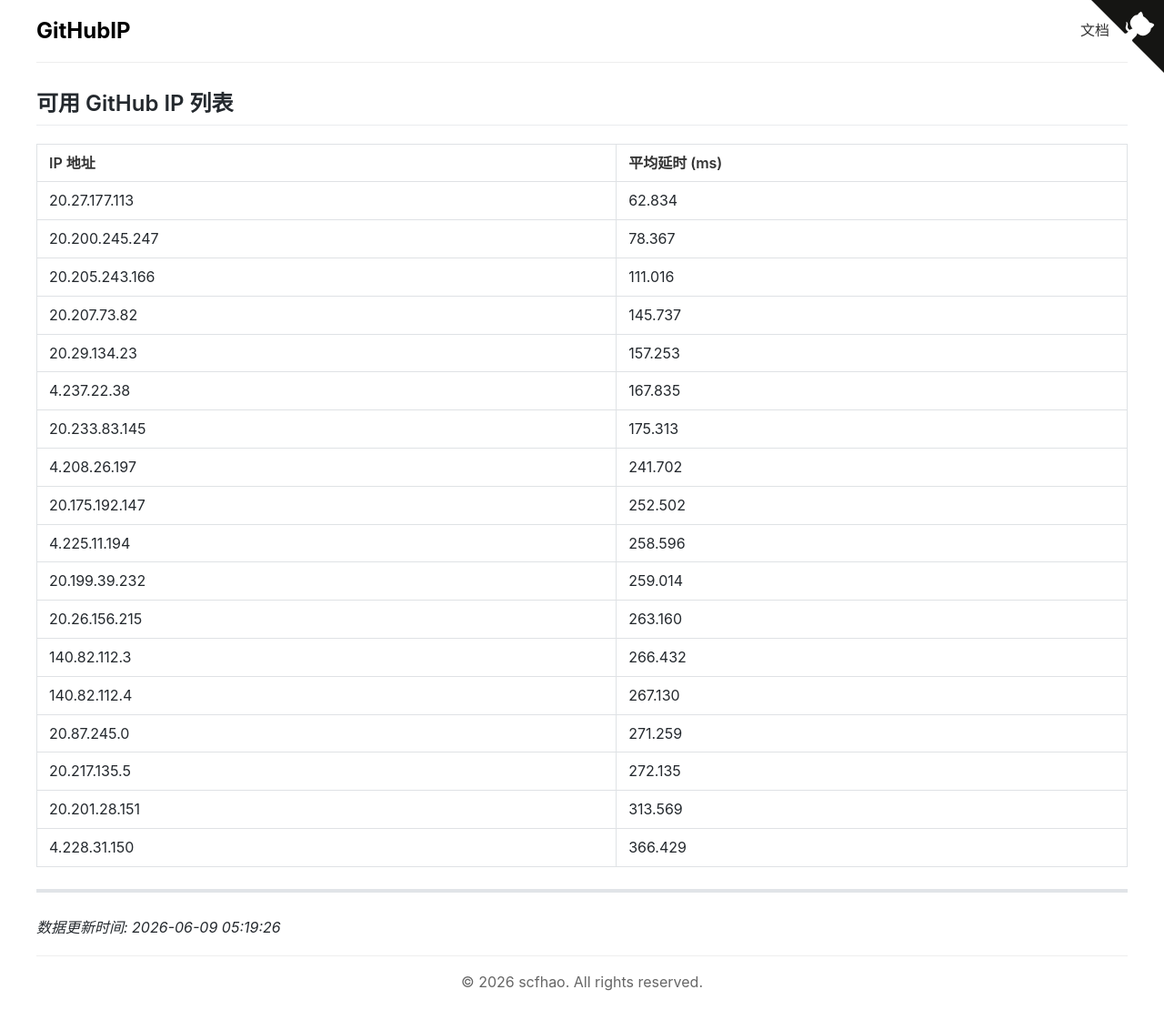
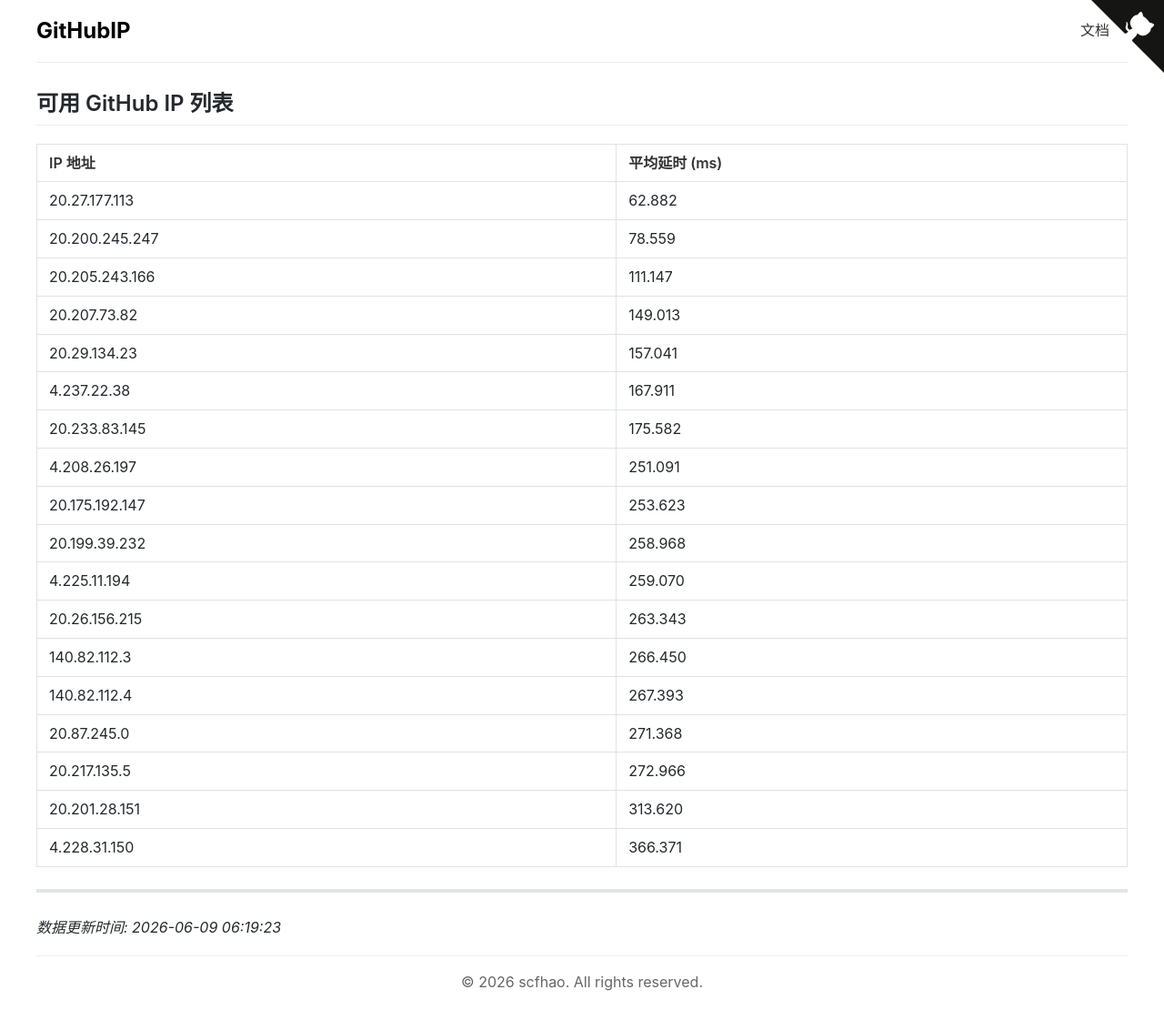
Before and after one commit to scfhao/GitHubIP, a Jekyll site: the page built from index.md, in a window 1280 px wide. Shown: the whole page at 91% size. Built offline with Jekyll 4.4.1, drawn with Linux system fonts in a browser that asks for light colours.

Commit message:
自动脚本执行 - 2026-06-09 06:19:23

```diff
--- a/index.md
+++ b/index.md
@@ -1,32 +1,32 @@
 ---
 layout: home
 title: GitHub IP 列表
-date: 2026-06-09 05:19:26
+date: 2026-06-09 06:19:23
 ---
 
 ## 可用 GitHub IP 列表
 
 | IP 地址 | 平均延时 (ms) |
 |---------|--------------|
-| 20.27.177.113 | 62.834 |
-| 20.200.245.247 | 78.367 |
-| 20.205.243.166 | 111.016 |
-| 20.207.73.82 | 145.737 |
-| 20.29.134.23 | 157.253 |
-| 4.237.22.38 | 167.835 |
-| 20.233.83.145 | 175.313 |
-| 4.208.26.197 | 241.702 |
-| 20.175.192.147 | 252.502 |
-| 4.225.11.194 | 258.596 |
-| 20.199.39.232 | 259.014 |
-| 20.26.156.215 | 263.160 |
-| 140.82.112.3 | 266.432 |
-| 140.82.112.4 | 267.130 |
-| 20.87.245.0 | 271.259 |
-| 20.217.135.5 | 272.135 |
-| 20.201.28.151 | 313.569 |
-| 4.228.31.150 | 366.429 |
+| 20.27.177.113 | 62.882 |
+| 20.200.245.247 | 78.559 |
+| 20.205.243.166 | 111.147 |
+| 20.207.73.82 | 149.013 |
+| 20.29.134.23 | 157.041 |
+| 4.237.22.38 | 167.911 |
+| 20.233.83.145 | 175.582 |
+| 4.208.26.197 | 251.091 |
+| 20.175.192.147 | 253.623 |
+| 20.199.39.232 | 258.968 |
+| 4.225.11.194 | 259.070 |
+| 20.26.156.215 | 263.343 |
+| 140.82.112.3 | 266.450 |
+| 140.82.112.4 | 267.393 |
+| 20.87.245.0 | 271.368 |
+| 20.217.135.5 | 272.966 |
+| 20.201.28.151 | 313.620 |
+| 4.228.31.150 | 366.371 |
 
 ---
 
-*数据更新时间: 2026-06-09 05:19:26*
+*数据更新时间: 2026-06-09 06:19:23*
```
